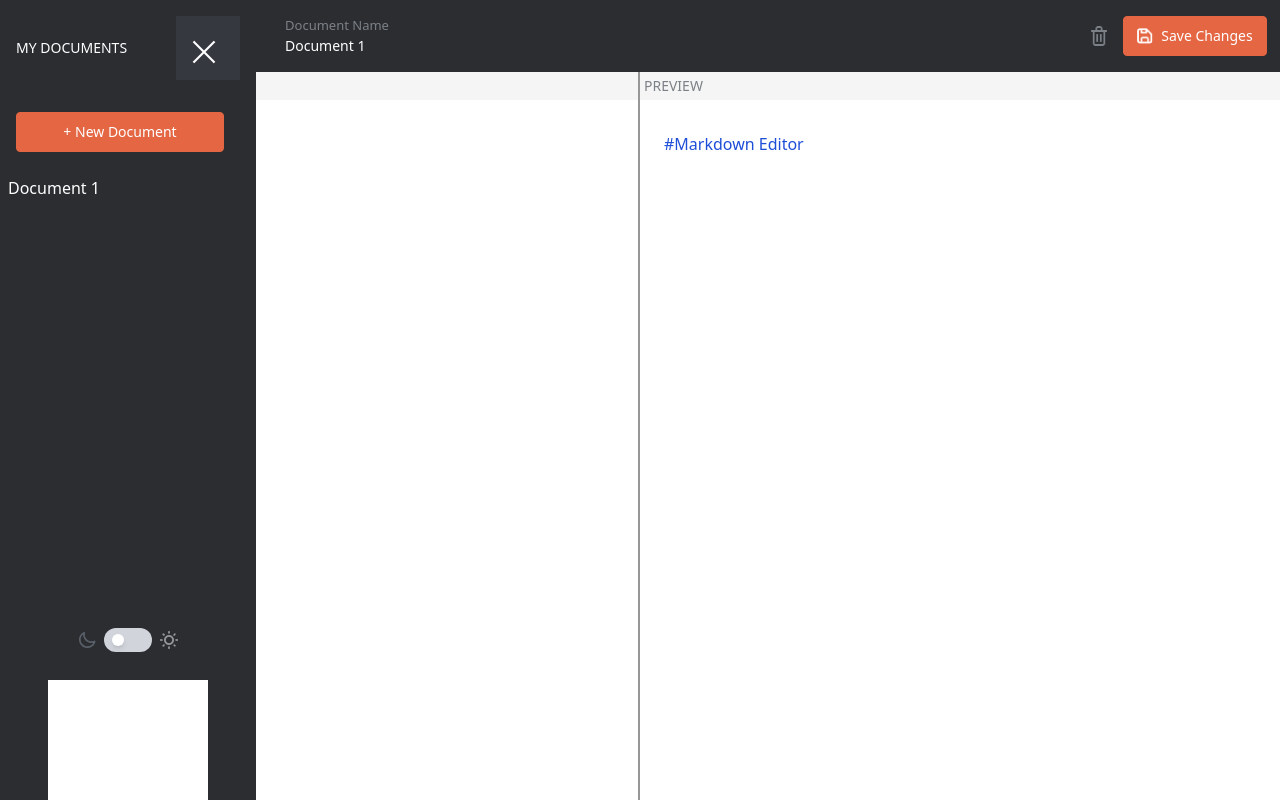
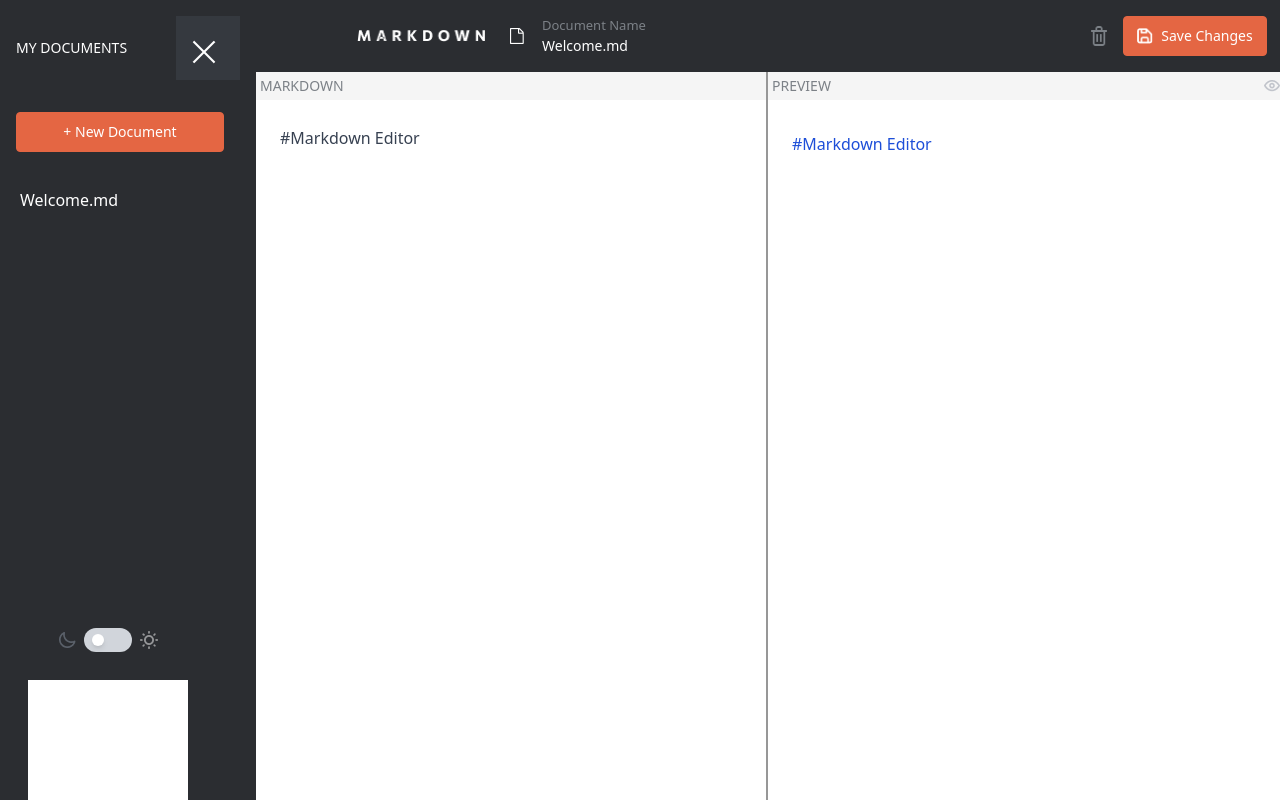
Before and after one commit to adjeibrightsekyere/markdown-Editor, a React (Vite) app: page / in a window 1280 px wide. Both pictures are taken after a click on the picture 27 px from the left and 36 px from the top of the page. Built offline with nearby package versions, Linux system fonts and the light colour scheme.

Commit message:
implemented the modal for delete confirmation,implemented the preview only toggle,implemented darkmode for all components

```diff
--- a/src/App.css
+++ b/src/App.css
@@ -1,3 +1,159 @@
+:root {
+  --bg-color: #ffffff;
+  --text-color: #000000;
+  --bg-secondary: #ffffff;
+  --text-secondary: #7c8187;
+  --border-color: #2B2D31;
+  --header-bg: #979797;
+  --dark-bg-secondary: #1D1F22;
+  --dark-header-bg: #2B2D31;
+}
+
+.dark {
+  --bg-color: #151619;
+  --text-color: #ffffff;
+  --bg-secondary: #151619;
+  --text-secondary: #ffffff;
+  --border-color: #2B2D31;
+  --header-bg: var(--dark-header-bg);
+}
+
+body {
+  background-color: var(--bg-color);
+  color: var(--text-color);
+}
+nav, .flex-grow, .w-full {
+  background-color: var(--bg-secondary);
+  color: var(--text-color);
+  border-color: var(--border-color);
+}
+
+.markdown-header, .preview-header {
+  background-color: var(--header-bg);
+  color: var(--text-secondary);
+}
+
+
+.preview-only {
+  position: fixed;
+  top: 72px;
+  left: 50%;
+  transform: translateX(-50%);
+  width: 100%;
+  height: calc(100% - 72px);
+  background-color: var(--bg-secondary);
+  border: 1px solid var(--border-color);
+  box-shadow: 0 0 10px rgba(0, 0, 0, 0.1);
+}
+
+.dark .preview-only {
+  background-color: var(--dark-bg-secondary);
+  border-color: var(--border-color);
+}
+
+.preview-content {
+  display: flex;
+  align-items: flex-start;
+  justify-content: flex-start;
+
+}
+
+.preview-only .preview-content {
+  align-items: center;
+  justify-content: center;
+  height: 100%;
+}
+
+.fixed {
+  position: fixed;
+  z-index: 50; /* Ensures the modal is on top */
+}
+
+.bg-opacity-50 {
+  background-color: rgba(0, 0, 0, 0.5);
+}
+
+.p-4 {
+  padding: 1rem;
+}
+
+.rounded {
+  border-radius: 0.25rem;
+}
+
+.shadow-lg {
+  box-shadow: 0 10px 15px rgba(0, 0, 0, 0.1);
+}
+
+.bg-black {
+  background-color: #000;
+}
+
+.bg-white {
+  background-color: #fff;
+}
+
+.text-black {
+  color: #000;
+}
+
+.text-white {
+  color: #fff;
+}
+
+.text-xl {
+  font-size: 1.25rem;
+}
+
+.font-bold {
+  font-weight: 700;
+}
+
+.mb-4 {
+  margin-bottom: 1rem;
+}
+
+.flex {
+  display: flex;
+}
+
+.justify-end {
+  justify-content: flex-end;
+}
+
+.gap-2 {
+  gap: 0.5rem;
+}
+
+.bg-red-500 {
+  background-color: #f56565;
+}
+
+.bg-gray-300 {
+  background-color: #e2e8f0;
+}
+
+.rounded {
+  border-radius: 0.25rem;
+}
+
+.px-4 {
+  padding-left: 1rem;
+  padding-right: 1rem;
+}
+
+.py-2 {
+  padding-top: 0.5rem;
+  padding-bottom: 0.5rem;
+}
+
+.cursor-pointer {
+  cursor: pointer;
+}
+
+
+
+
 
 .transition-transform {
     transition: transform 0.3s ease;
--- a/src/App.tsx
+++ b/src/App.tsx
@@ -1,38 +1,42 @@
 import './App.css'
-import { useState } from 'react';
+import { useState, useEffect } from 'react';
 
 import Menu from './assets/Menu.png';
 import Trash from './assets/Trash.png';
 import MARKDOWN from './assets/MARKDOWN.png';
+
 
 import SaveButton from './components/buttons/save_button';
 import DocumentName from './components/buttons/doc_name';
 import Editor from './components/editor';
 import Preview from './components/Preview';
 import SideBar from './components/sidebar';
-
+import Modal from './components/Modal';
 
 
 
 function App() {
   const [markdown, setMarkdown] = useState('#Markdown Editor')
   const [isSideBarOpen, setIsSideBarOpen] = useState(false);
-  const [documents, setDocuments] = useState([{ id:1, name: 'Document 1', content: '#Markdown Editor'}]);
+  const [documents, setDocuments] = useState([{ id: 1, name: 'Welcome.md', content: '#Markdown Editor' }]);
   const [activeDocId, setActiveDocId] = useState(1);
+  const [isDarkMode, setIsDarkMode] = useState(false);
+  const [isModalOpen, setIsModalOpen] = useState(false);
+
 
   const handleSideBarToggle = () => {
     setIsSideBarOpen(!isSideBarOpen);
   }
 
   const handleDocumentChange = (id: number, content: string) => {
-    setDocuments(docs => docs.map(doc => (doc.id === id ? { ...doc, content} : doc)));
+    setDocuments(docs => docs.map(doc => (doc.id === id ? { ...doc, content } : doc)));
     if (id === activeDocId) {
       setMarkdown(content);
     }
   };
 
   const handleDocumentRename = (id: number, name: string) => {
-    setDocuments(docs => docs.map(doc => (doc.id === id ? { ...doc, name} : doc)))
+    setDocuments(docs => docs.map(doc => (doc.id === id ? { ...doc, name } : doc)))
   };
 
   const handleNewDocument = () => {
@@ -53,7 +57,7 @@ function App() {
   const handleDelete = () => {
     const updatedDocuments = documents.filter(doc => doc.id !== activeDocId);
     setDocuments(updatedDocuments);
-    if (updatedDocuments.length > 0){
+    if (updatedDocuments.length > 0) {
       const nextActiveDoc = updatedDocuments[0];
       setActiveDocId(nextActiveDoc.id);
       setMarkdown(nextActiveDoc.content);
@@ -62,14 +66,49 @@ function App() {
       setActiveDocId(0);
       setMarkdown('');
     }
+    setIsModalOpen(false);
   }
 
+  const openDeleteModal = () => {
+    setIsModalOpen(true);
+  }
+
+  const closeDeleteModal = () => {
+    setIsModalOpen(false);
+  }
+
+  useEffect(() => {
+    if (isDarkMode) {
+      document.documentElement.classList.add('dark');
+    } else {
+      document.documentElement.classList.remove('dark');
+    }
+  }, [isDarkMode]);
+
   return (
-    <div className='min-h-screen flex flex-col '>
-
-      <nav className='flex items-center justify-between border border-[rgb(43,45,49)] bg-[#2B2D31] rounded-none  w-full  h-[72px]'>
+    <div className={`min-h-screen flex  ${isSideBarOpen ? 'ml-64' : ""}`}>
+      {isSideBarOpen &&
+        <SideBar
+          onClose={handleSideBarToggle}
+          documents={documents}
+          onNewDocument={handleNewDocument}
+          onDocumentClick={(id) => {
+            setActiveDocId(id);
+            setMarkdown(documents.find(doc => doc.id === id)?.content || '');
+          }}
+          isDarkMode={isDarkMode}
+          setIsDarkMode={setIsDarkMode}
+        />}
+      <div className='flex flex-grow flex-col'>
+        <nav className='flex items-center justify-between border border-[#2B2D31] bg-[#2B2D31] rounded-none  w-full h-14 md:h-[72px]'>
           <div className='flex items-center gap-2 md:gap-4  md:ml-3'>
-          <img src={Menu} alt='' className=' w-6  md:w-7 h-4 cursor-pointer' onClick={handleSideBarToggle}/>
+            <div className='flex  border border-[#2B2D31] w-14 md:w-[72px] h-14 md:h-[72px] bg-[#2B2D31] hover:bg-[#E46643]'>
+              {!isSideBarOpen && <img src={Menu}
+                alt=''
+                className='absolute top-5 md:top-6 left-4 md:left-8 w-6  md:w-7 h-4 cursor-pointer '
+                onClick={handleSideBarToggle}
+              />}
+            </div>
             <img src={MARKDOWN} alt='' className='hidden md:block md:w-32 md:h-3 ' />
 
             <DocumentName name={documents.find(doc => doc.id === activeDocId)?.name || ''}
@@ -78,23 +117,32 @@ function App() {
 
           </div>
           <div className='flex items-center  gap-2 md:gap-4 md:mr-3'>
-          <img onClick={handleDelete}
+            <img onClick={openDeleteModal}
               src={Trash}
               alt=''
-          className=' w-4 h-5 cursor-pointer'/>
-          <SaveButton onSave={handleSave}/>
+              className=' w-4 h-5 cursor-pointer' />
+            <SaveButton onSave={handleSave} />
           </div>
         </nav>
 
 
         <div className='flex-grow grid grid-cols-1 md:grid-cols-2 overflow-hidden'>
 
-        <Editor markdown = {markdown} setMarkdown = {(content) => handleDocumentChange(activeDocId, content)} />
-        <Preview markdown={markdown}/>
+          <Editor isDarkMode={isDarkMode} markdown={markdown} setMarkdown={(content) => handleDocumentChange(activeDocId, content)} />
+          <Preview isDarkMode={isDarkMode} markdown={markdown} />
         </div>
-     {isSideBarOpen && <SideBar onClose={handleSideBarToggle} documents={documents} onNewDocument={handleNewDocument}
-        onDocumentClick={(id) => { setActiveDocId(id); setMarkdown(documents.find(doc => doc.id === id)?.content || '');}}
-     />}
+      </div>
+      {isModalOpen && (
+        <Modal
+          title='Delete this document?'
+          content={`Are you sure you want to delete<br/> "${documents.find(doc => doc.id === activeDocId)?.name}" document and its content?<br/> This action cannot be reversed`}
+          onConfirm={handleDelete}
+          onCancel={closeDeleteModal}
+          isDarkMode={isDarkMode}
+        />
+      )
+
+      }
     </div>
   )
 }
--- /dev/null
+++ b/src/components/Modal.tsx
@@ -0,0 +1,32 @@
+
+
+interface ModalProps {
+    title: string;
+    content: string;
+    onConfirm: () => void;
+    onCancel: () => void;
+    isDarkMode: boolean;
+}
+
+const Modal: React.FC<ModalProps> = ({ title, content, onConfirm, onCancel, isDarkMode }) => {
+    return (
+        <div className={`fixed inset-0 flex items-center justify-center bg-opacity-50 ${isDarkMode ? 'bg-[#979797]' : 'bg-[#7C8187]'}`}>
+            <div className={`p-4 rounded-none shadow-lg ${isDarkMode ? 'bg-[#1D1F22] text-white ' : 'bg-white text-black'}`}>
+                <h2 className='text-xl font-roboto-slab font-bold mb-4'>{title}</h2>
+                <p className={`mb-4 font-roboto-slab text-sm ${isDarkMode ? 'text-[#C1C4CB]' : 'text-[#7C8187] '}`} dangerouslySetInnerHTML={{__html: content}}></p>
+                <div className='flex justify-end gap-2'>
+                    <button
+                        className='px-4 py-2 text-sm font-roboto bg-[#E46643] hover:bg-[#F39765] text-white rounded'
+                        onClick={onConfirm}
+                    >
+                        Confirm & Delete
+                    </button>
+                    <button className='px-4 bg-gray-300 text-sm font-roboto text-black rounded' onClick={onCancel}>
+                        Cancel
+                    </button>
+                </div>
+            </div>
+        </div>
+    )
+}
+export default Modal;
--- a/src/components/Preview.tsx
+++ b/src/components/Preview.tsx
@@ -1,20 +1,42 @@
 import '../App.css'
 import DOMPurify from "dompurify";
 import { marked } from "marked";
+import eye from '../assets/eye.png';
+import EyeOff from '../assets/EyeOff.png'
+import { useState } from 'react';
+
 
 interface PreviewProps {
     markdown: string;
+    isDarkMode: boolean;
 }
 
 
-function Preview({markdown}: PreviewProps) {
+function Preview({ markdown, isDarkMode }: PreviewProps) {
+
+    const [isPreviewOnly, setIsPreviewOnly] = useState(false);
+
     const parsed: string = marked(markdown) as string;
     const cleanHtml = DOMPurify.sanitize(parsed)
+
+    const togglePreview = () => {
+        setIsPreviewOnly(!isPreviewOnly);
+    }
+
     return (
 
-        <div>
-            <h1 className="bg-[#F5F5F5] text-[#7C8187] font-roboto text-sm p-1">PREVIEW</h1>
-            <div className="prose  p-6" dangerouslySetInnerHTML={{__html: cleanHtml}}></div>
+        <div className={`overflow-auto ${isPreviewOnly ? 'preview-only' : ''}`}>
+            <div className={`flex justify-between items-center bg-[#F5F5F5] text-[#7C8187] ${ isDarkMode ? 'bg-[#1D1F22] text-[#C1C4CB]' : 'bg-[#F5F5F5] text-[#7C8187]'}`}>
+                <h1 className= 'text-[#7C8187]  font-roboto text-sm p-1'>PREVIEW</h1>
+                < img
+                    src={isPreviewOnly ? EyeOff : eye}
+                    alt='eye'
+                    className=' w-4 h-3 cursor-pointer '
+                    onClick={togglePreview}
+                    />
+
+            </div>
+            <div className="prose preview-content p-6" dangerouslySetInnerHTML={{ __html: cleanHtml }}></div>
         </div>
     )
 }
--- a/src/components/buttons/doc_name.tsx
+++ b/src/components/buttons/doc_name.tsx
@@ -6,7 +6,7 @@ interface DocumentNameProps {
     onRename: (newname: string) => void;
 }
 
-const DocumentName: React.FC<DocumentNameProps> = ({ name, onRename}) => {
+const DocumentName: React.FC<DocumentNameProps> = ({ name, onRename }) => {
     const [isEditing, setIsEditing] = useState(false);
     const [newName, setNewName] = useState(name);
 
@@ -16,32 +16,36 @@ const DocumentName: React.FC<DocumentNameProps> = ({ name, onRename}) => {
     };
 
     return (
-       <div>
-       { isEditing ? (
+        <div className='flex border border-[#2B2D31] bg-[#2B2D31] hover:bg-[#35393F] cursor-pointer w-80 h-16 rounded-none justify-center items-center pr-12'>
+            <div className='relative flex items-center w-full'>
+                <img
+                    className='absolute left-0  md:ml-2'
+                    src={doc} alt='doc'
+                />
+                <div className='pl-10 bg-[#2B2D31] w-full'>
+                <h1 className='hidden md:block text-[13px] font-normal text-[#7C8187] font-roboto'>Document Name</h1>
+                {isEditing ? (
                     <input
                         type="text"
-            value= {newName}
+                        value={newName}
                         onChange={(e) => setNewName(e.target.value)}
                         placeholder='Untitled Document.md'
                         onBlur={handleRename}
                         onKeyPress={(e) => e.key === 'Enter' && handleRename()}
-            className=' bg-transparent border-b border-gray-400 focus:outline-none'
+                        className=' bg-transparent border-b border-gray-400 focus:outline-none text-white  w-full'
+
                     />
-       ) :
+                ) : (
 
-      ( <div className='flex border border-[#2B2D31] bg-[#2B2D31] hover:bg-[#35393F] cursor-pointer w-80 h-16 rounded-none justify-center items-center pr-12'>
-            <div className='relative'>
-                <img
-                    className='absolute right-40 top-3'
-                    src={doc} alt='' />
-                <h1 className='hidden md:block text-[13px] font-normal text-[#7C8187] font-roboto'>Document Name</h1>
-                <h1 onClick={() => setIsEditing(true)} className='cursor-pointer pt-3 md:pt-0 text-sm font-normal text-white font-roboto'>
+                    <div >
+
+                        <h1  onClick={() => setIsEditing(true)} className='cursor-pointer pt-3 md:pt-0 text-sm font-normal text-white font-roboto'>
                             {name}
                         </h1>
                     </div>
-
+                )}
                 </div>
-        )}
+            </div>
         </div>
     )
 }
--- a/src/components/sidebar.tsx
+++ b/src/components/sidebar.tsx
@@ -8,8 +8,10 @@ interface SideBarProps{
     documents: { id: number; name: string}[];
     onNewDocument: () => void;
     onDocumentClick: (id: number) => void;
+    isDarkMode: boolean;
+    setIsDarkMode: (isDarkMode: boolean) => void;
 }
-const SideBar: React.FC<SideBarProps> = ({onClose, documents, onNewDocument, onDocumentClick}) => {
+const SideBar: React.FC<SideBarProps> = ({onClose, documents, onNewDocument, onDocumentClick, isDarkMode, setIsDarkMode}) => {
     return(
         <div className="fixed top-0 left-0 h-full w-64 bg-[#2B2D31] text-white z-50">
             <div className='flex justify-between items-center p-4'>
@@ -24,14 +26,14 @@ const SideBar: React.FC<SideBarProps> = ({onClose, documents, onNewDocument, onD
             <ul>
                 {documents.map(doc => (
                     <li key={doc.id} onClick={() => onDocumentClick(doc.id)}
-                    className='cursor-pointer p-2 hover:bg-gray-700 rounded'
+                    className='cursor-pointer p-5  hover:bg-gray-700 rounded'
                     >
                         {doc.name}
                     </li>
                 ))}
             </ul>
-            <div className='absolute w-full -bottom-[600px]  flex justify-center'>
-                <ToggleMode/>
+            <div className='absolute  -bottom-[600px] left-7 flex justify-center'>
+                <ToggleMode isDarkMode={isDarkMode} setIsDarkMode={setIsDarkMode}/>
             </div>
         </div>
     )
--- a/src/components/togglemodes.tsx
+++ b/src/components/togglemodes.tsx
@@ -1,20 +1,22 @@
-import  { useState } from 'react';
+
 import '../App.css';
 
 import Moon from '../assets/Moon.png';
 import Sun from '../assets/Sun.png';
 
+interface ToggleModeProps {
+    isDarkMode: boolean;
+    setIsDarkMode: (isDarkmode: boolean) => void;
+}
 
-const ToggleMode = () => {
 
-    const [isDarkMode, setIsDarkMode] = useState(false);
-
+const ToggleMode: React.FC<ToggleModeProps> = ({ isDarkMode, setIsDarkMode}) => {
     const toggleDarkMode = () => {
         setIsDarkMode(!isDarkMode)
     }
 
     return (
-        <div className={`min-h-screen flex   ${isDarkMode ? 'bg-[#151619] text-white' : 'bg-white text-black'}`}>
+        <div className={`min-h-screen flex   ${isDarkMode ? 'bg-[#151619] text-white' : 'bg-white text-black'}`} >
             <div className=' flex border border-[#2B2D31] bg-[#2B2D31]  cursor-pointer w-40 h-20 rounded-none justify-center items-center gap-2'>
                 <img
                     src={Moon}
```
Also changed, not shown: src/components/editor.tsx (+6 -3 lines), src/assets/EyeOff.png (added), src/assets/eye.png (added), src/components/ats.tsx (deleted). Lines whose indentation alone changed are shown as unchanged.
